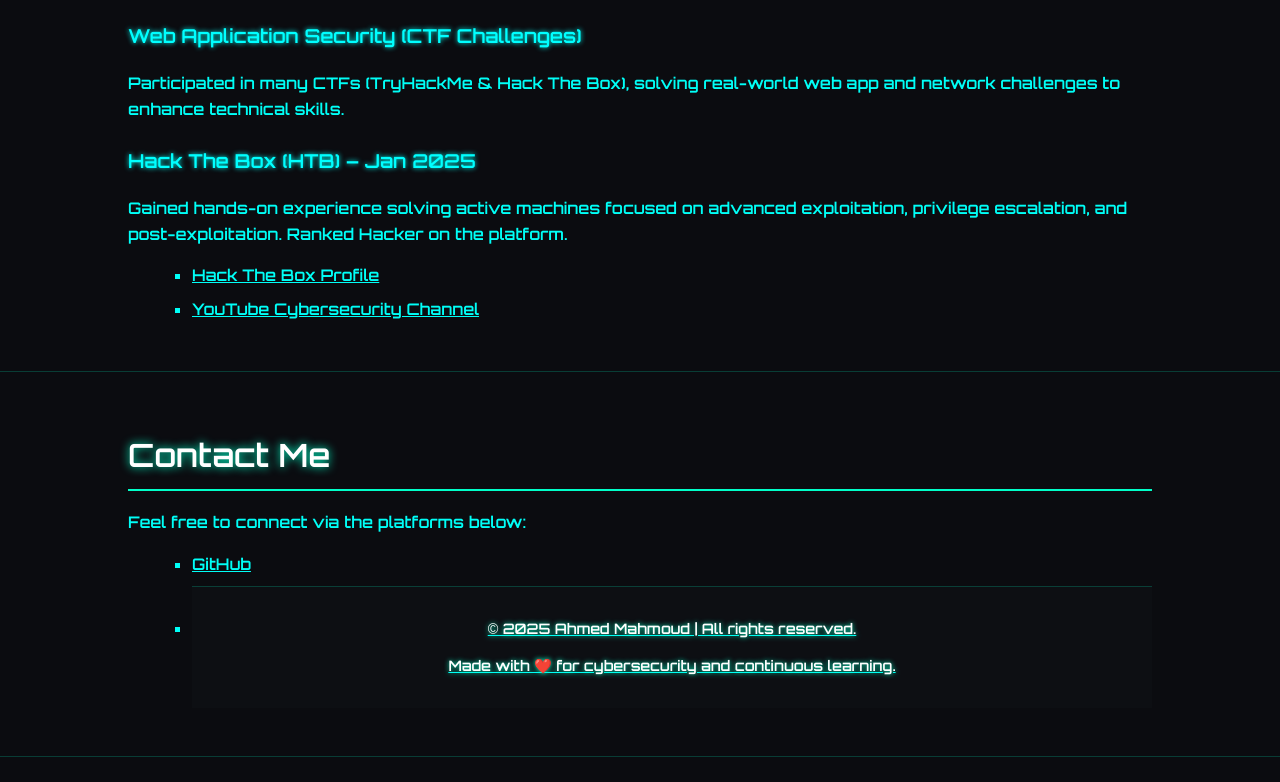
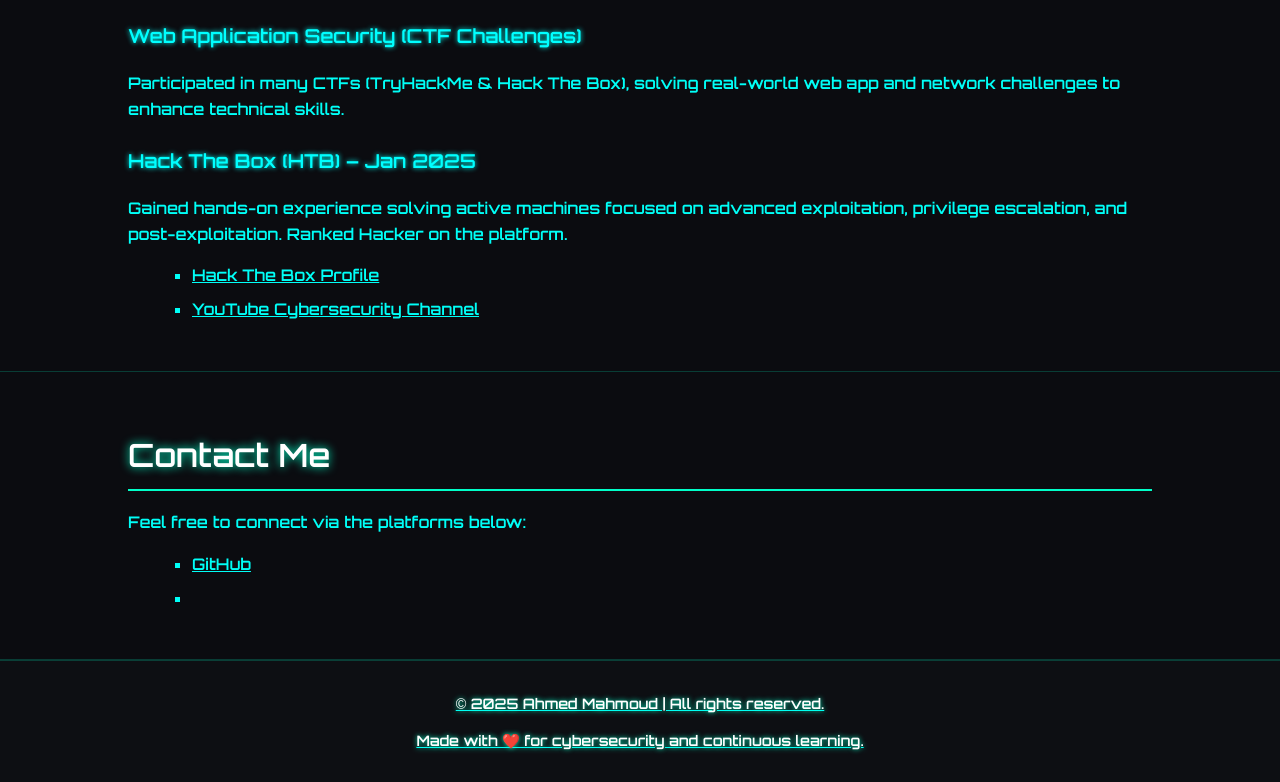
Before and after one commit to svfear/cyberseeker, a plain HTML site: page index.html in a window 1280 px wide. Shown: the part 3207-3989 px from the top of the page. Before the commit the page ends 3964 px from the top, so only its background shows below. Drawn offline with Linux system fonts and the light colour scheme.

Commit message:
Update index.html

```diff
--- a/index.html
+++ b/index.html
@@ -235,7 +235,7 @@
     <p>Feel free to connect via the platforms below:</p>
     <ul>
       <li><a href="https://github.com/svfear" target="_blank">GitHub</a></li>
-      <li><a href="https://www.linkedin.com/in/ahmed-mahmoud-4036742bb/"
+      <li><a href="https://www.linkedin.com/in/ahmed-mahmoud-4036742bb/"</a></li>
     </section>
 
   <footer>
```
